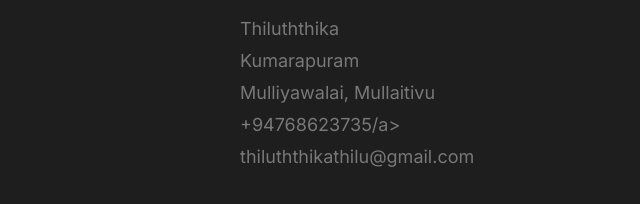
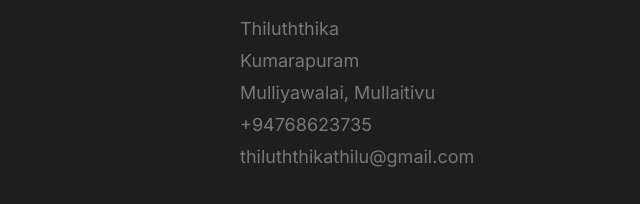
Before and after one commit to Thilu-thiluththi/My-CV, a plain HTML site: page index.html in a window 1280 px wide. Shown: the part 1364-1568 px from the top of the page, 154-794 px from the left. Drawn offline with Linux system fonts and the light colour scheme.

Commit message:
Update index.html

```diff
--- a/index.html
+++ b/index.html
@@ -130,7 +130,7 @@
                         Thiluththika <br>
                        Kumarapuram<br>
                        Mulliyawalai, Mullaitivu <br>
-                        <a href="tel:+1975432345">+94768623735/a> <br>
+                        <a href="tel:+1975432345">+94768623735 <br>
                         <a href="mailto:#0">thiluththikathilu@gmail.com</a>
                         </p>
 
```
